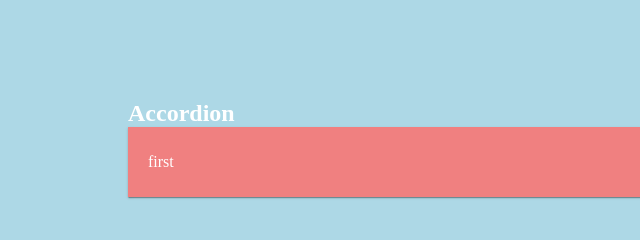
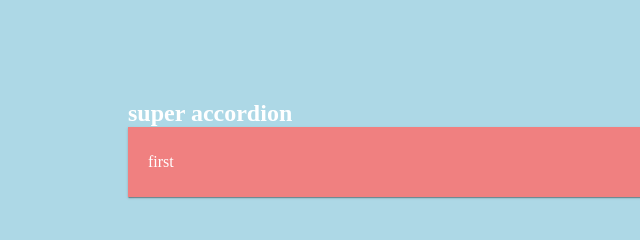
Before and after one commit to Iskanderovulan/accord, a plain HTML site: page index.html in a window 1280 px wide. Shown: the top 240 px of the page, 0-640 px from the left. Drawn offline with Linux system fonts and the light colour scheme.

Commit message:
super accordion

```diff
--- a/index.html
+++ b/index.html
@@ -12,7 +12,7 @@
 
     <section>
         <div class="container">
-            <h1>Accordion</h1>
+            <h1>super accordion</h1>
             <div class="accordion">
 
                 <div class="accodion__wrap">
```
